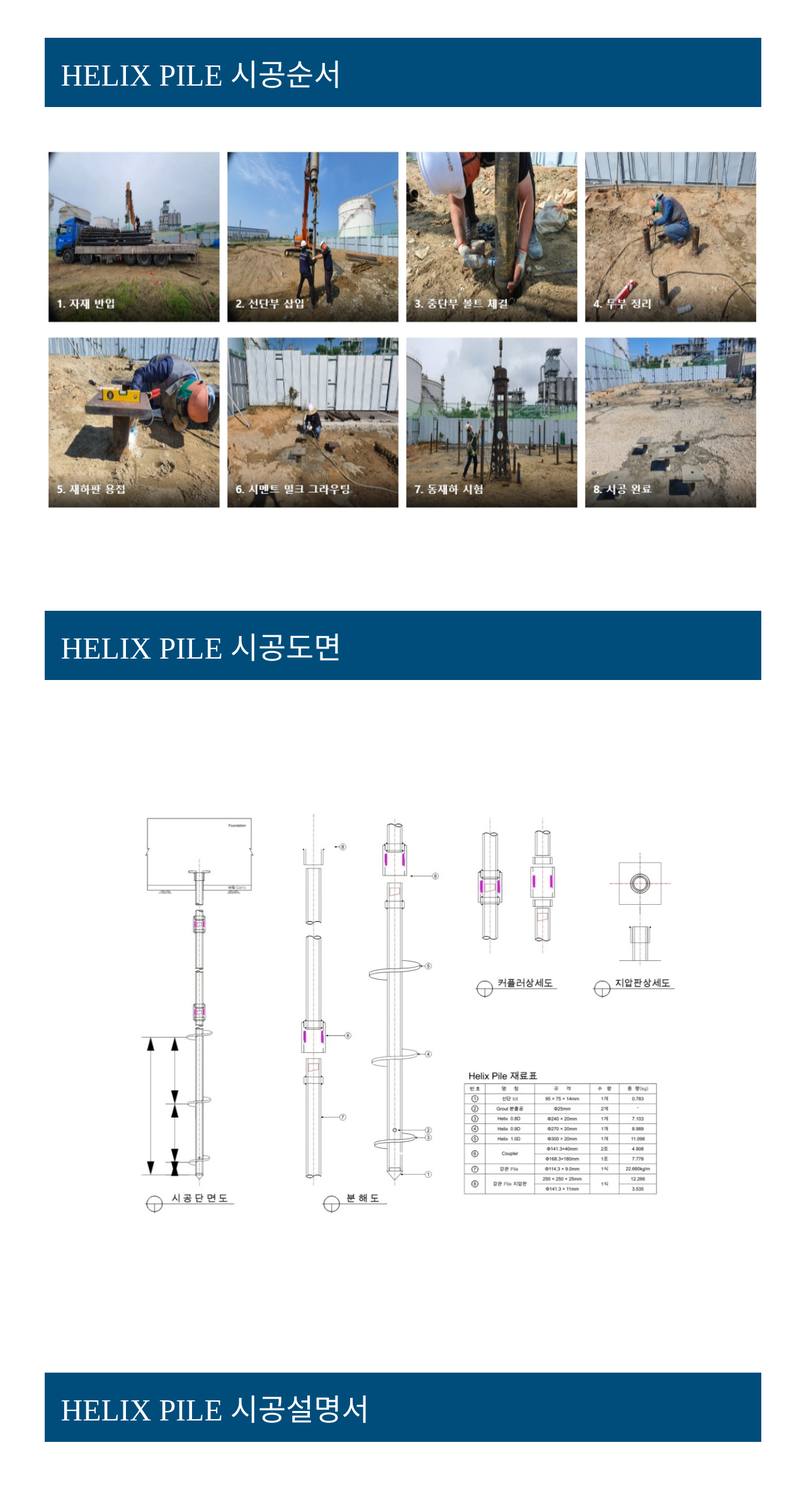
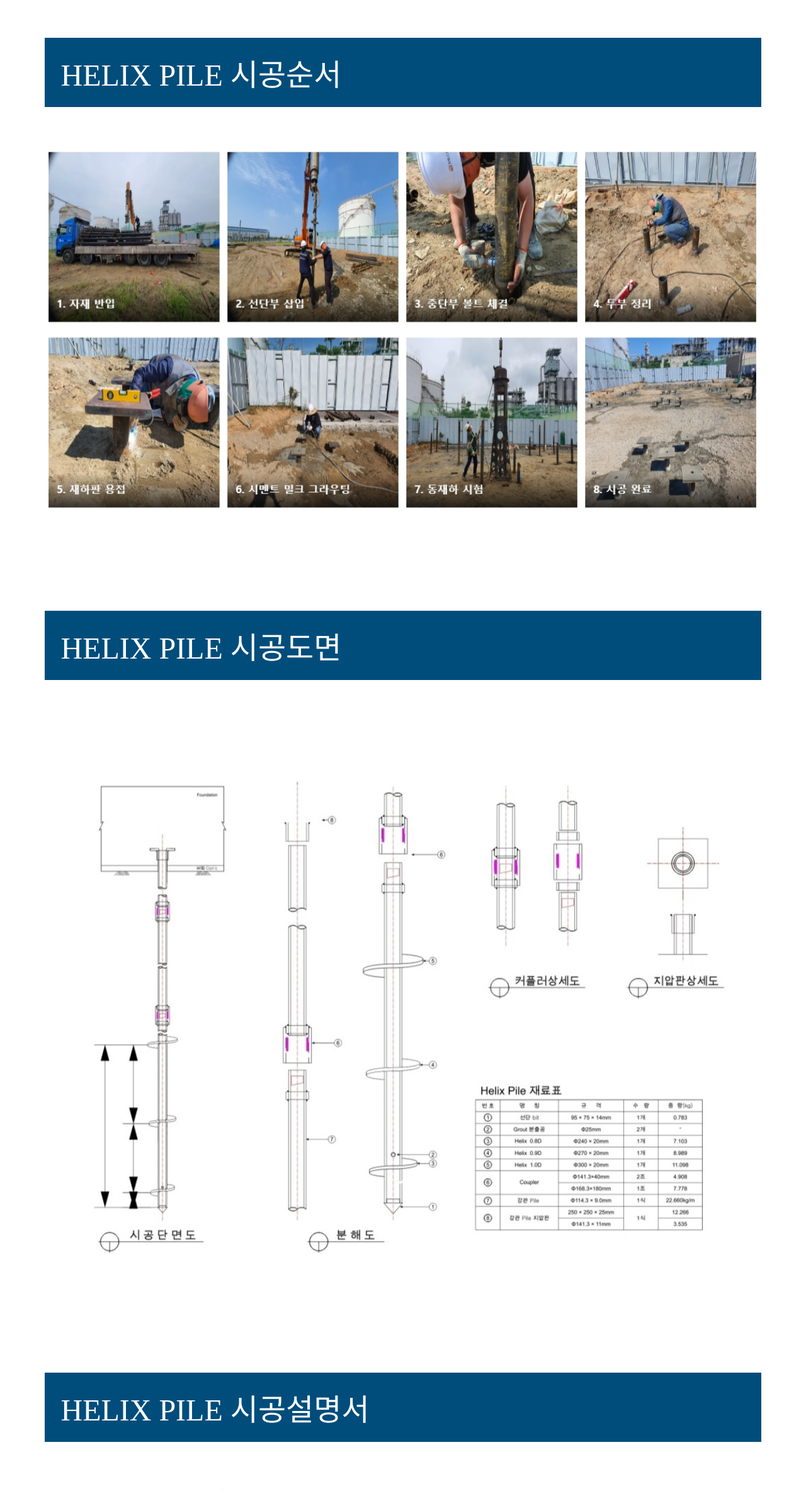
Before and after one commit to HUMBLE25/gittan_homepage, a Next.js app: page /helixPiles in a window 1280 px wide. Shown: the part 2252-4620 px from the top of the page at 63% size. Built offline with nearby package versions, Linux system fonts and the light colour scheme.

Commit message:
FIX helixpiles rayout

```diff
--- a/src/styles/helixPiles.module.css
+++ b/src/styles/helixPiles.module.css
@@ -340,7 +340,7 @@
 
 .build_image{
     width: 100%;
-    height: 90%;
+    height: 100%;
     background-image: url(/helix_build_img.svg);
     background-size: 100% 100%;
     background-position: center;
@@ -361,7 +361,7 @@
 
 .plan_image{
     width: 100%;
-    height: 70%;
+    height: 100%;
     background-image: url(/helix_plan_img.svg);
     background-size: 100% 100%;
     background-position: center;
@@ -383,7 +383,7 @@
 
 .explain_image{
     width: 400px;
-    height: 600px;
+    height: 100%;
     background-size: 100% 100%;
     background-position: center;
     transition: all 1s ease;
```
